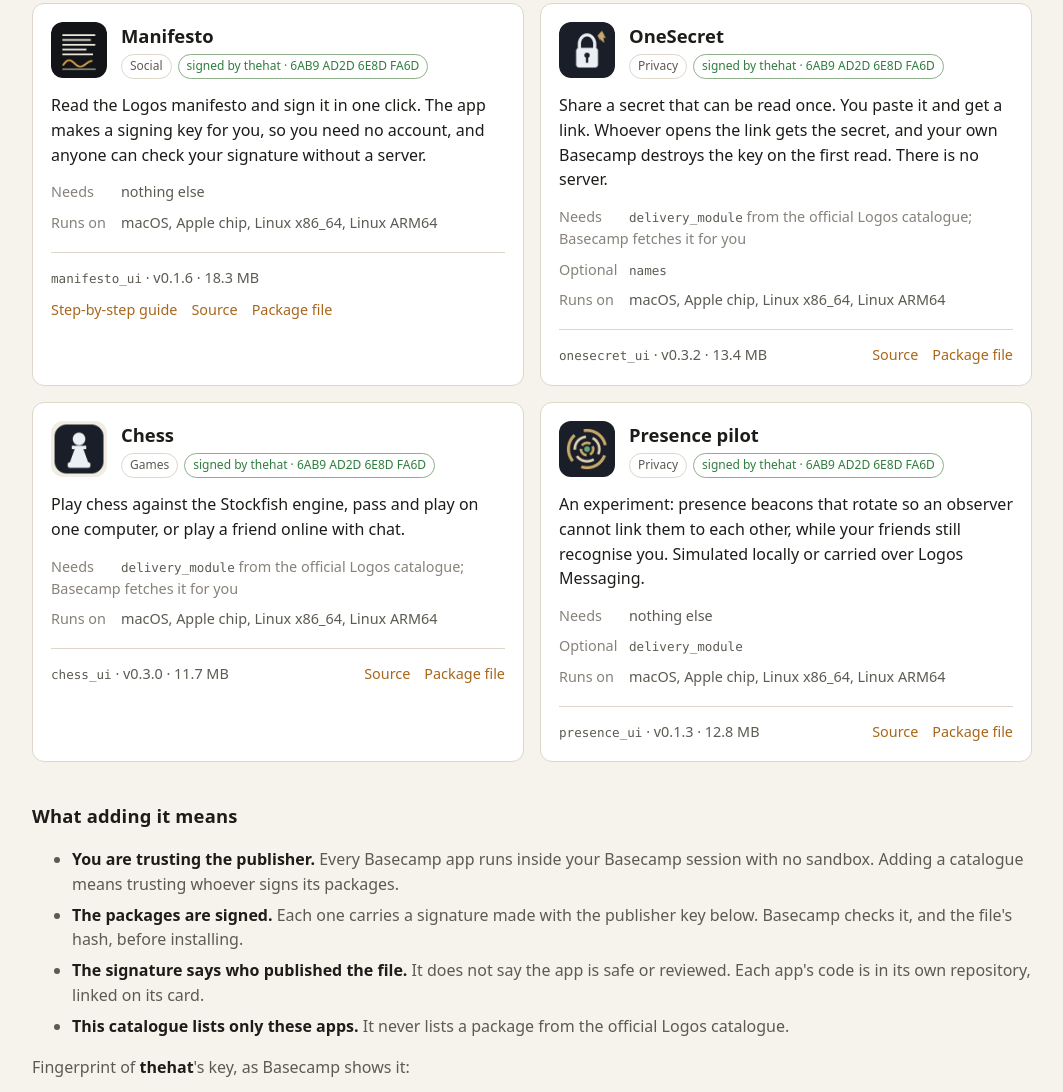
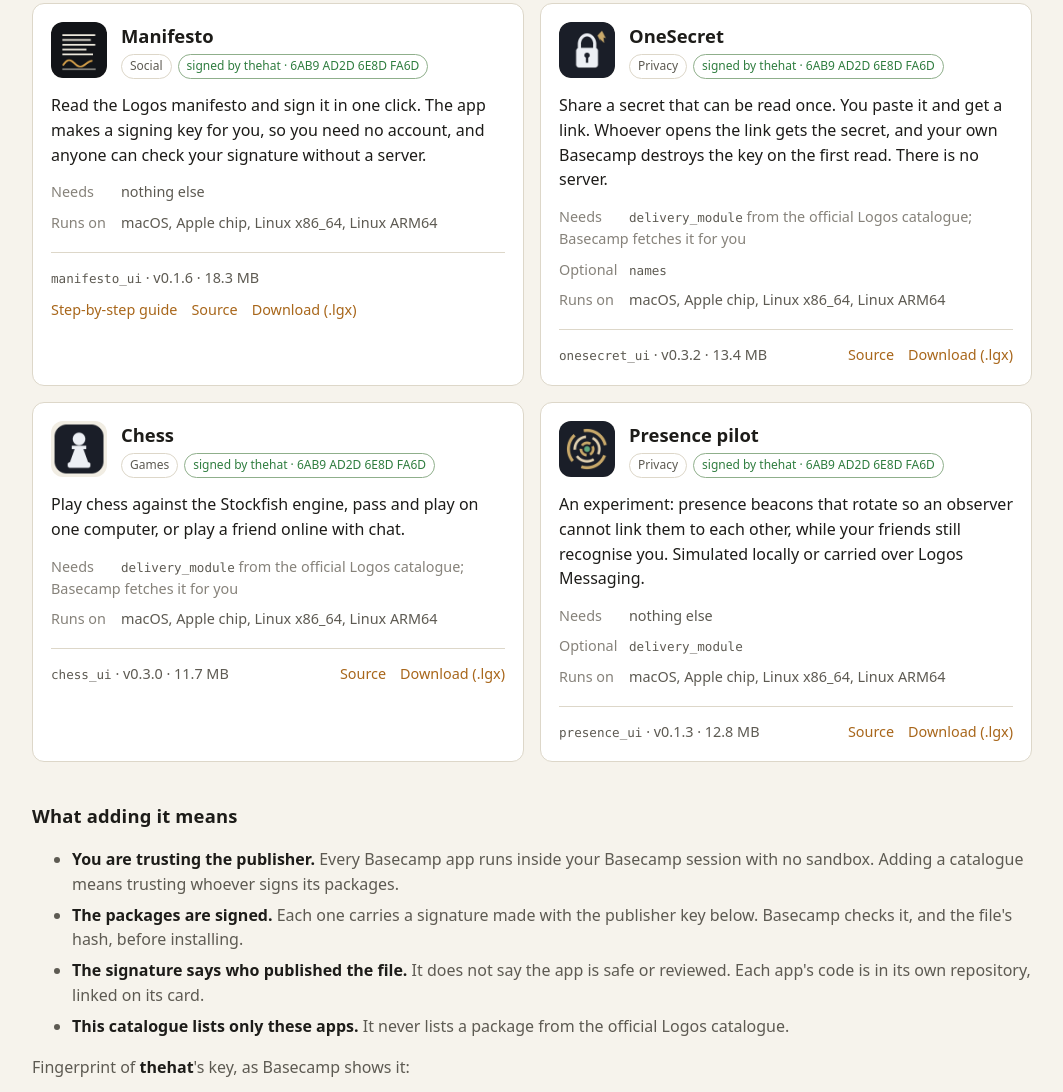
Before and after one commit to roxanneen/basecamp-apps, a plain HTML site: page docs/index.html in a window 1280 px wide. Shown: the part 692-1784 px from the top of the page, without its empty margins (108-1171 px from the left). Drawn offline with Linux system fonts and the light colour scheme.

Commit message:
Web page: call each app's file link Download (.lgx)
Co-Authored-By: Claude Opus 5.5 <noreply@anthropic.com>

```diff
--- a/docs/index.html
+++ b/docs/index.html
@@ -117,7 +117,7 @@
         <p class="meta"><span class="label">Runs on</span> macOS, Apple chip, Linux x86_64, Linux ARM64</p>
         <footer>
           <span class="version"><code>manifesto_ui</code> · v0.1.6 · 18.3 MB</span>
-          <span class="links"><a href="https://github.com/roxanneen/Manifesto-app/blob/main/docs/INSTALL.md">Step-by-step guide</a> <a href="https://github.com/roxanneen/Manifesto-app">Source</a> <a href="https://github.com/roxanneen/basecamp-apps/releases/download/manifesto_ui-v0.1.6/manifesto_ui-0.1.6.lgx">Package file</a></span>
+          <span class="links"><a href="https://github.com/roxanneen/Manifesto-app/blob/main/docs/INSTALL.md">Step-by-step guide</a> <a href="https://github.com/roxanneen/Manifesto-app">Source</a> <a href="https://github.com/roxanneen/basecamp-apps/releases/download/manifesto_ui-v0.1.6/manifesto_ui-0.1.6.lgx">Download (.lgx)</a></span>
         </footer>
       </article>
       <article class="card" id="onesecret_ui">
@@ -133,7 +133,7 @@
         <p class="meta"><span class="label">Runs on</span> macOS, Apple chip, Linux x86_64, Linux ARM64</p>
         <footer>
           <span class="version"><code>onesecret_ui</code> · v0.3.2 · 13.4 MB</span>
-          <span class="links"><a href="https://github.com/IP3-Studio/OneSecret">Source</a> <a href="https://github.com/roxanneen/basecamp-apps/releases/download/onesecret_ui-v0.3.2/onesecret_ui-0.3.2.lgx">Package file</a></span>
+          <span class="links"><a href="https://github.com/IP3-Studio/OneSecret">Source</a> <a href="https://github.com/roxanneen/basecamp-apps/releases/download/onesecret_ui-v0.3.2/onesecret_ui-0.3.2.lgx">Download (.lgx)</a></span>
         </footer>
       </article>
       <article class="card" id="chess_ui">
@@ -149,7 +149,7 @@
         <p class="meta"><span class="label">Runs on</span> macOS, Apple chip, Linux x86_64, Linux ARM64</p>
         <footer>
           <span class="version"><code>chess_ui</code> · v0.3.0 · 11.7 MB</span>
-          <span class="links"><a href="https://github.com/IP3-Studio/Basecamp-chess-app">Source</a> <a href="https://github.com/roxanneen/basecamp-apps/releases/download/chess_ui-v0.3.0/chess_ui-0.3.0.lgx">Package file</a></span>
+          <span class="links"><a href="https://github.com/IP3-Studio/Basecamp-chess-app">Source</a> <a href="https://github.com/roxanneen/basecamp-apps/releases/download/chess_ui-v0.3.0/chess_ui-0.3.0.lgx">Download (.lgx)</a></span>
         </footer>
       </article>
       <article class="card" id="presence_ui">
@@ -165,7 +165,7 @@
         <p class="meta"><span class="label">Runs on</span> macOS, Apple chip, Linux x86_64, Linux ARM64</p>
         <footer>
           <span class="version"><code>presence_ui</code> · v0.1.3 · 12.8 MB</span>
-          <span class="links"><a href="https://github.com/IP3-Studio/Basecamp-presence-pilot">Source</a> <a href="https://github.com/roxanneen/basecamp-apps/releases/download/presence_ui-v0.1.3/presence_ui-0.1.3.lgx">Package file</a></span>
+          <span class="links"><a href="https://github.com/IP3-Studio/Basecamp-presence-pilot">Source</a> <a href="https://github.com/roxanneen/basecamp-apps/releases/download/presence_ui-v0.1.3/presence_ui-0.1.3.lgx">Download (.lgx)</a></span>
         </footer>
       </article>
   </section>
```
Also changed, not shown: 1 other file.
